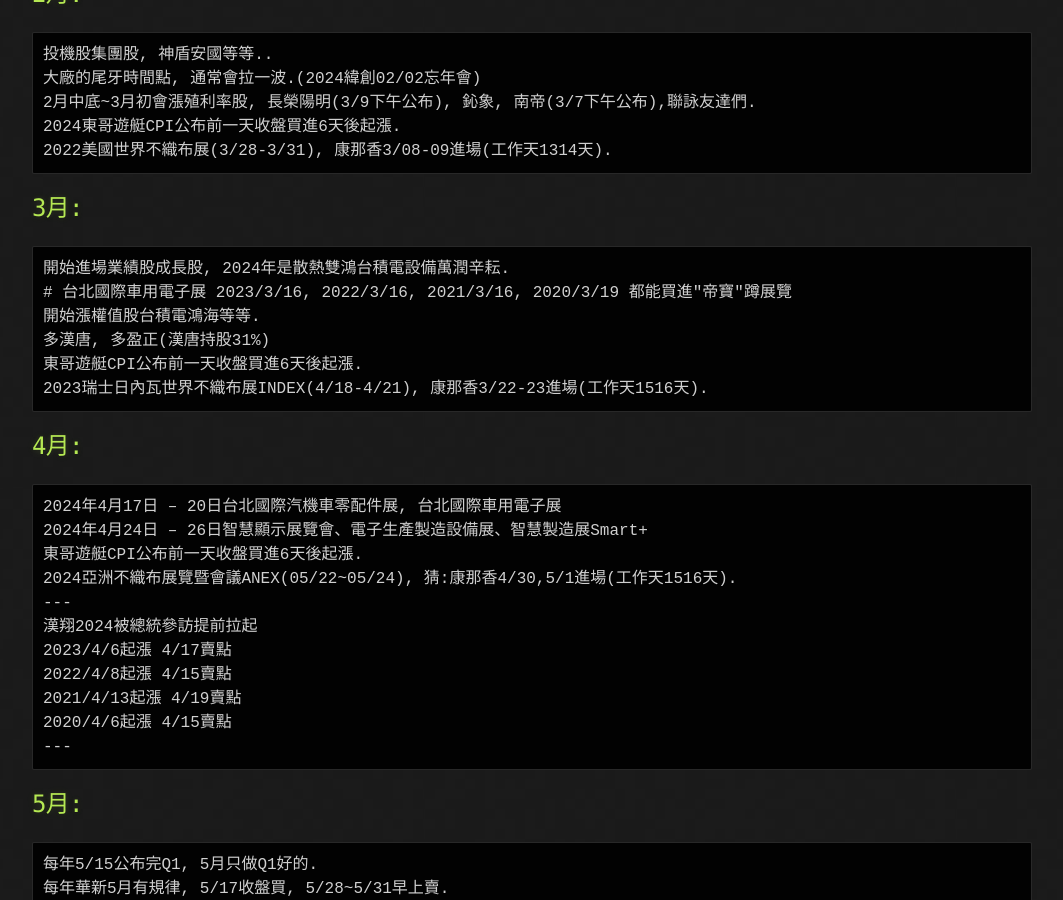
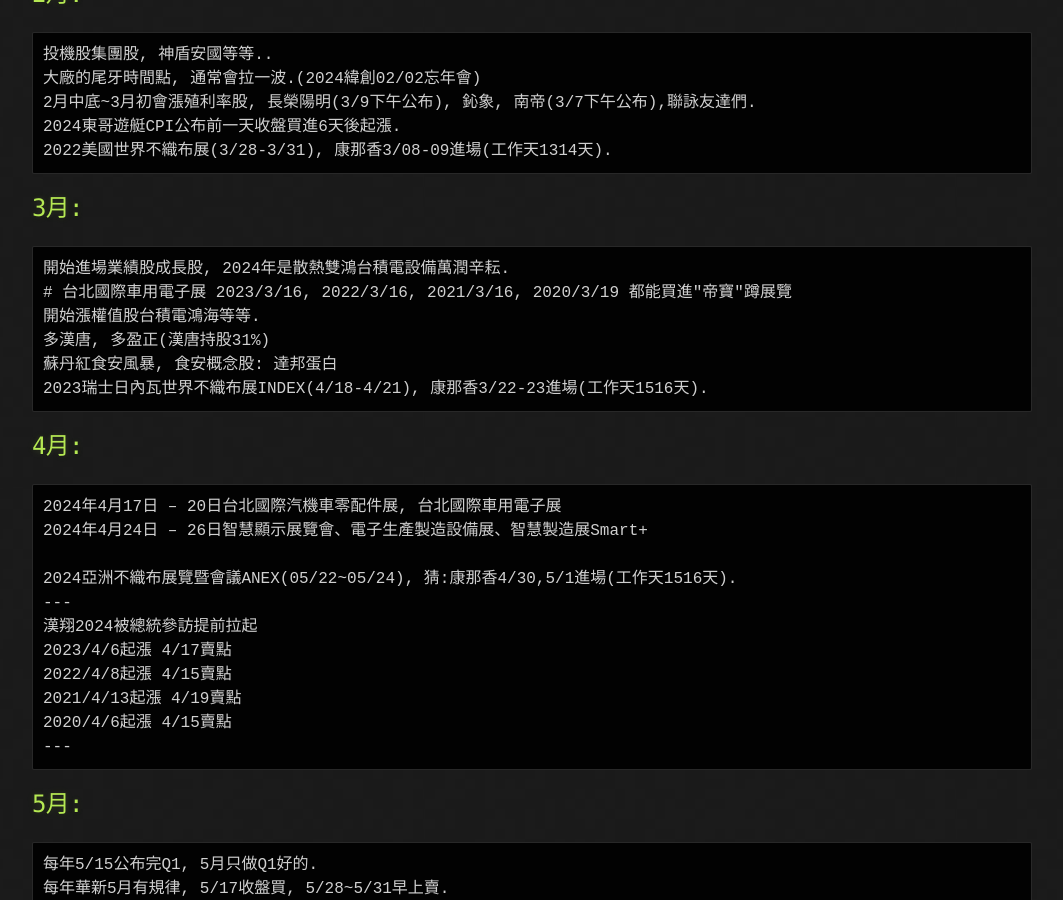
Before and after one commit to lepg5487/Stock_God, a Jekyll site: the page built from experience.md, in a window 1280 px wide and 900 px high, scrolled down 1108 px. Shown: the whole window, without its empty margins (108-1171 px from the left). Built offline with Jekyll 4.4.1, drawn with Linux system fonts in a browser that asks for light colours; our own code applies the rules of GitHub Pages for plain Markdown files.

Commit message:
Update experience.md

````diff
--- a/experience.md
+++ b/experience.md
@@ -46,14 +46,14 @@
 # 台北國際車用電子展 2023/3/16, 2022/3/16, 2021/3/16, 2020/3/19 都能買進"帝寶"蹲展覽
 開始漲權值股台積電鴻海等等.
 多漢唐, 多盈正(漢唐持股31%)
-東哥遊艇CPI公布前一天收盤買進6天後起漲.
+蘇丹紅食安風暴, 食安概念股: 達邦蛋白
 2023瑞士日內瓦世界不織布展INDEX(4/18-4/21), 康那香3/22-23進場(工作天1516天).
 ```
 ## 4月:
 ```
 2024年4月17日 – 20日台北國際汽機車零配件展, 台北國際車用電子展
 2024年4月24日 – 26日智慧顯示展覽會、電子生產製造設備展、智慧製造展Smart+
-東哥遊艇CPI公布前一天收盤買進6天後起漲.
+
 2024亞洲不織布展覽暨會議ANEX(05/22~05/24), 猜:康那香4/30,5/1進場(工作天1516天).
 ---
 漢翔2024被總統參訪提前拉起
````
